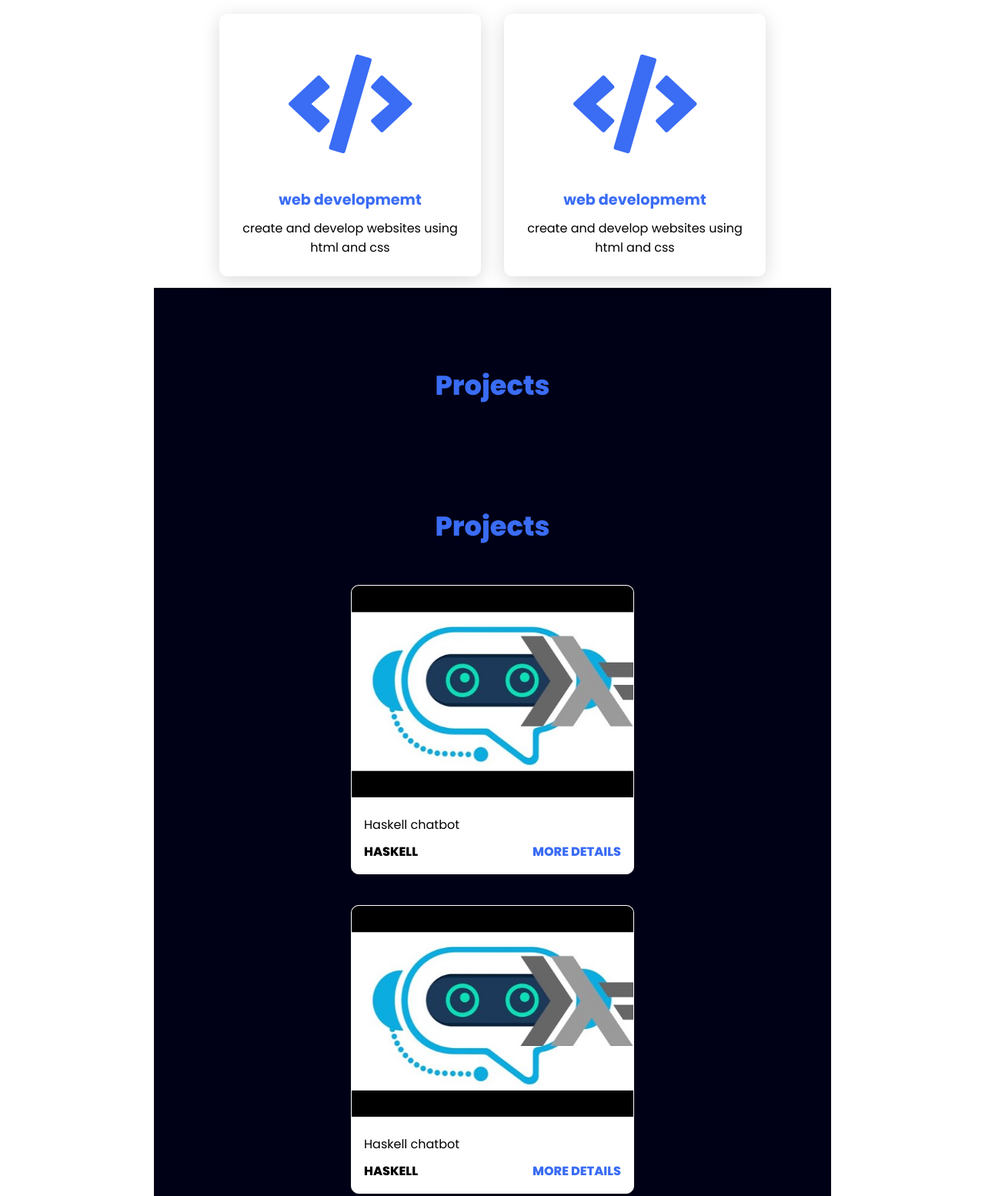
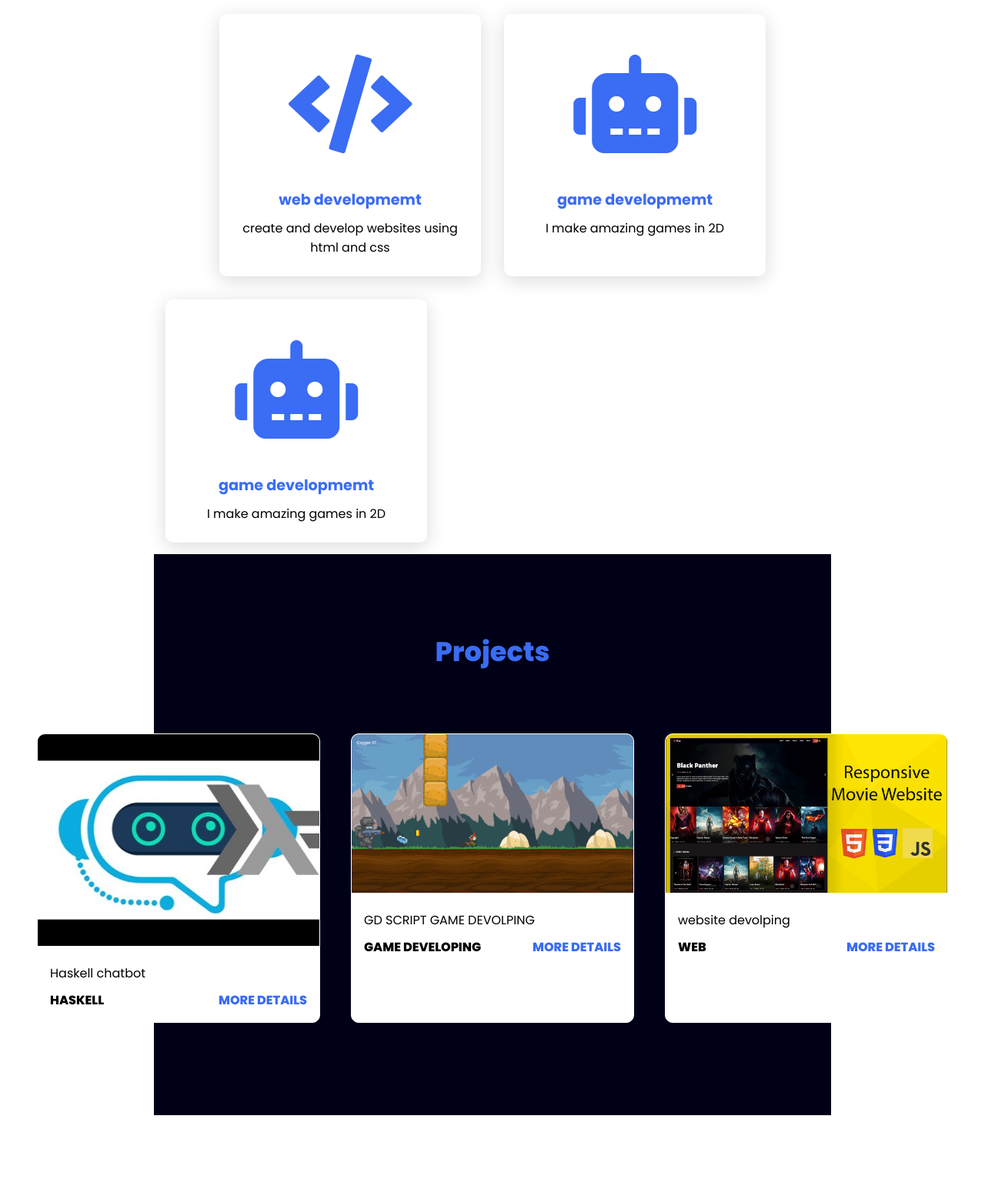
Before and after one commit to alilearner2/firstproject, a plain HTML site: page index.html in a window 1280 px wide. Shown: the part 980-2534 px from the top of the page at 77% size. Drawn offline with Linux system fonts and the light colour scheme.

Commit message:
third change

```diff
--- a/index.html
+++ b/index.html
@@ -64,16 +64,27 @@
 
             <div class="card">
                 <div class="icon">
-                    <i class="fas fa-code"></i>
+                    <i class="fas fa-robot"></i>
 
                 </div>
                 <div class="info">
-                    <h3>web developmemt</h3>
-                    <p> create and develop websites using html and css</p>
+                    <h3>game developmemt</h3>
+                    <p> I make amazing games in 2D</p>
                 </div>
 
             </div>
         </div>
+   <div class="card">
+<div class="icon">
+<i class="fas fa-robot"></i>
+</div>
+<div class="info">
+<h3>game developmemt</h3>
+<p> I make amazing games in 2D</p>
+</div>
+
+</div>
+</div>
 
 
 
@@ -81,8 +92,8 @@
         <section class="projects" id="projects">
             <h2 class="title"> Projects</h2>
             <div class="content">
-                 <section class="projects" id="projects">
-    <h2 class="title"> Projects</h2>
+
+
     <div class="content">
          <div class="project-card">
             <div class="project-image">
@@ -101,14 +112,29 @@
         </div>
         <div class="project-card">
             <div class="project-image">
-            <img src="images/background.jpg">
+            <img src="images/GAME.png">
          </div>
 
          <div class="project-info">
-            <p>Haskell chatbot</p>
+            <p>GD SCRIPT GAME DEVOLPING</p>
 
             <strong class="project-title">
-                <span>haskell</span>
+                <span>GAME DEVELOPING</span>
+                <a href="#"class="more-details" >More Details</a>
+             </strong>
+
+         </div>
+        </div>
+        <div class="project-card">
+            <div class="project-image">
+            <img src="images/WEB.jpg">
+         </div>
+
+         <div class="project-info">
+            <p>website devolping</p>
+
+            <strong class="project-title">
+                <span>WEB</span>
                 <a href="#"class="more-details" >More Details</a>
              </strong>
 
--- a/style.css
+++ b/style.css
@@ -119,8 +119,7 @@ transform:scale(1.1)
 .content {
     display: flex;
     justify-content: center;
-    flex-direction: row;
-    flex-wrap: wrap;
+
 }
 
 .card {
```
Also changed, not shown: images/GAME.png (added), images/WEB.jpg (renamed from images/Image20231023175221.jpg).
